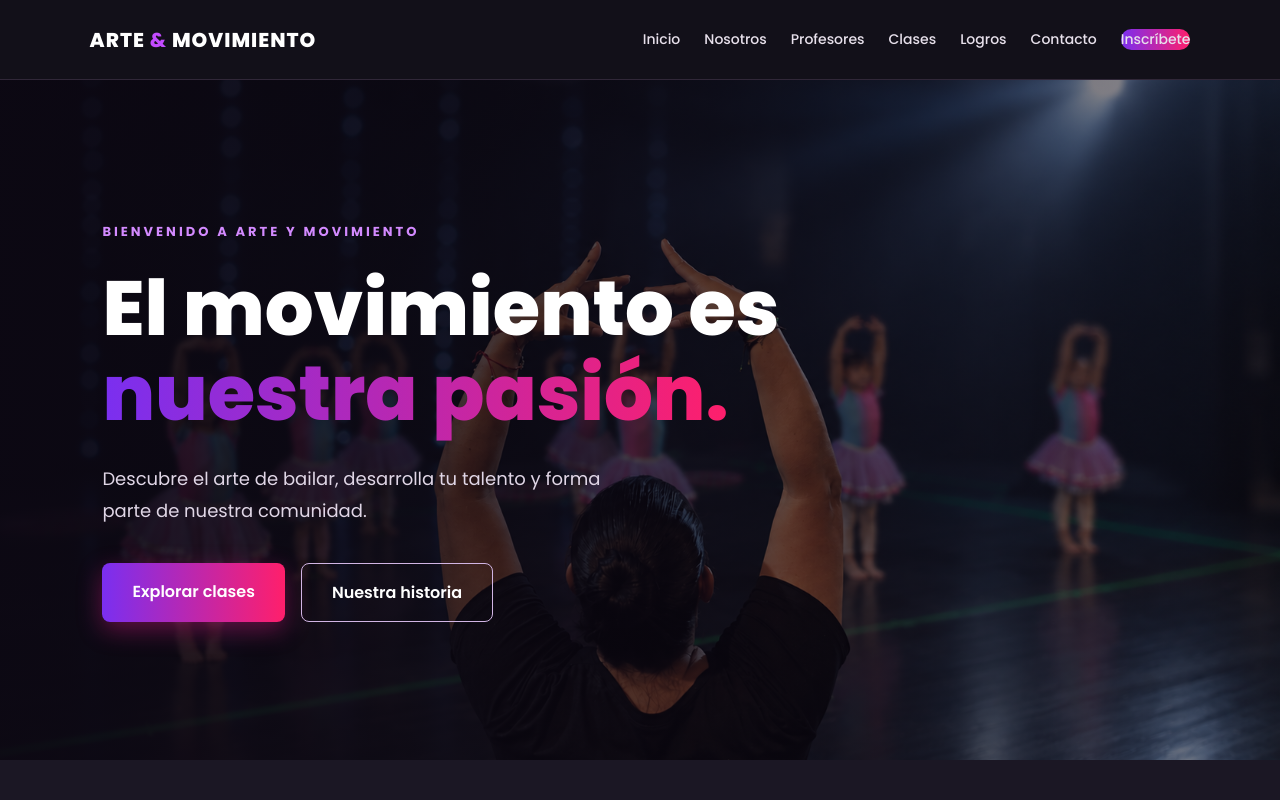
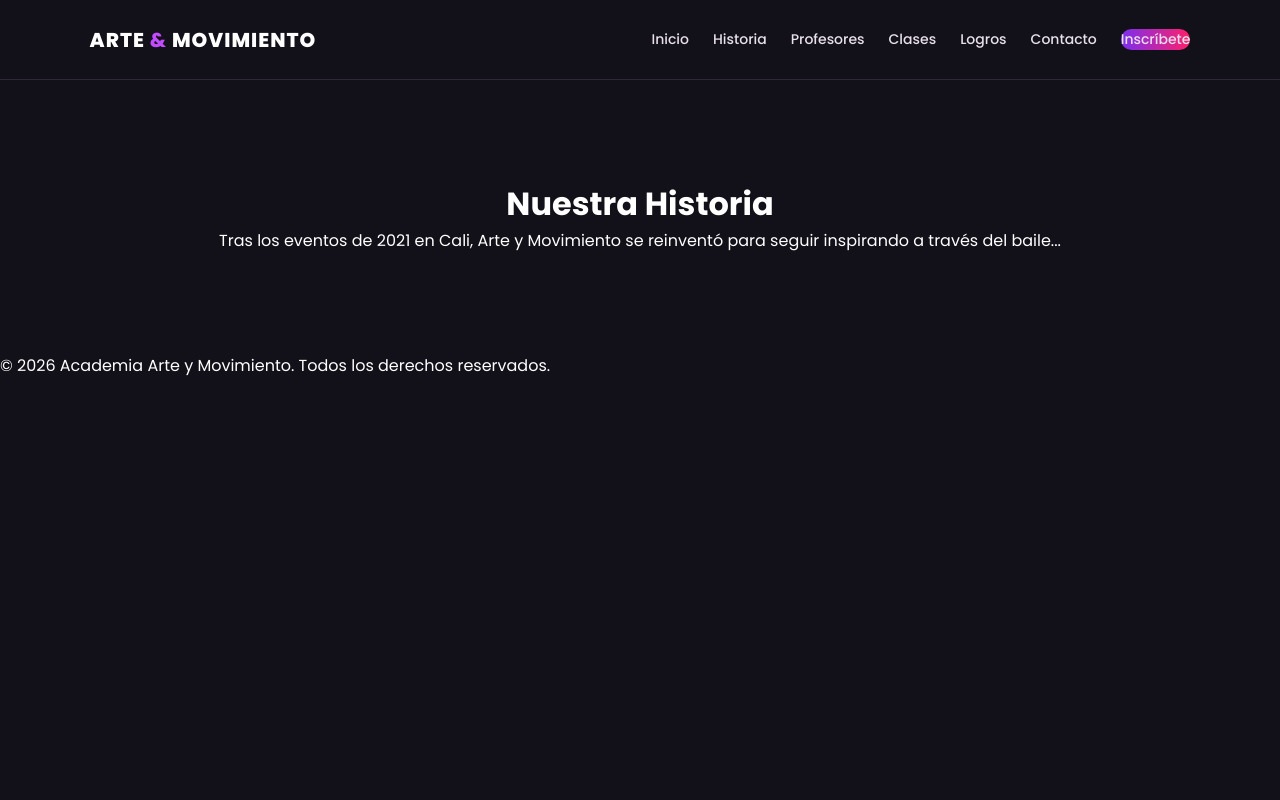
Before and after one commit to Juancaaa317/ProyectoWebA-M, a React (Vite) app: page /historia in a window 1280 px wide. Shown: the top 800 px of the page. Built offline with nearby package versions, Linux system fonts and the light colour scheme.

Commit message:
Ampliacion Historia AyM

```diff
--- a/package.json
+++ b/package.json
@@ -11,7 +11,8 @@
   },
   "dependencies": {
     "react": "^19.2.8",
-    "react-dom": "^19.2.8"
+    "react-dom": "^19.2.8",
+    "react-router-dom": "^7.18.4"
   },
   "devDependencies": {
     "@babel/core": "^7.29.7",
--- a/src/App.jsx
+++ b/src/App.jsx
@@ -1,9 +1,19 @@
-import Home from './pages/Home'
+import { BrowserRouter, Routes, Route } from "react-router-dom";
+import Home from "./pages/Home";
+import Historia from "./pages/Historia";
 
 function App() {
     return (
-        <Home />
-    )
+        <BrowserRouter>
+            <Routes>
+                {/* Ruta principal que carga tu Home actual */}
+                <Route path="/" element={<Home />} />
+
+                {/* Nueva ruta para la historia de la academia */}
+                <Route path="/historia" element={<Historia />} />
+            </Routes>
+        </BrowserRouter>
+    );
 }
 
-export default App
+export default App;
--- a/src/components/About.jsx
+++ b/src/components/About.jsx
@@ -2,10 +2,10 @@ import { useEffect, useRef, useState } from "react";
 import "../styles/about.css";
 
 const stats = [
-  { valor: 10, sufijo: "+", texto: "Años de trayectoria" },
-  { valor: 26, sufijo: "", texto: "Alumnos activos" },
-  { valor: 5, sufijo: "+", texto: "Estilos de baile" },
-  { valor: 30, sufijo: "+", texto: "Presentaciones" },
+  { valor: 12, sufijo: "", texto: "Años de trayectoria" },
+  { valor: 23, sufijo: "", texto: "Alumnos activos" },
+  { valor: 6, sufijo: "", texto: "Estilos de baile" },
+  { valor: 12, sufijo: "", texto: "Presentaciones" },
 ];
 
 function Contador({ valor, sufijo }) {
--- a/src/components/Footer.jsx
+++ b/src/components/Footer.jsx
@@ -0,0 +1,11 @@
+import "../styles/footer.css"; // Por si luego le pones estilos
+
+function Footer() {
+    return (
+        <footer className="footer-container">
+            <p>&copy; 2026 Academia Arte y Movimiento. Todos los derechos reservados.</p>
+        </footer>
+    );
+}
+
+export default Footer; // <- Esta es la línea que soluciona el error
--- a/src/components/Navbar.jsx
+++ b/src/components/Navbar.jsx
@@ -1,5 +1,5 @@
-
 import { useState } from "react";
+import { Link } from "react-router-dom"; // 1. Importamos Link
 import "../styles/navbar.css";
 
 function Navbar() {
@@ -9,9 +9,10 @@ function Navbar() {
 
   return (
     <header className="navbar">
-      <a href="#inicio" className="navbar-logo">
+      {/* 2. El logo ahora lleva al inicio (/) */}
+      <Link to="/" className="navbar-logo" onClick={closeMenu}>
         ARTE <span>&</span> MOVIMIENTO
-      </a>
+      </Link>
 
       <button
         className="menu-toggle"
@@ -23,8 +24,11 @@ function Navbar() {
       </button>
 
       <nav className={menuOpen ? "nav-links active" : "nav-links"}>
-        <a href="#inicio" onClick={closeMenu}>Inicio</a>
-        <a href="#nosotros" onClick={closeMenu}>Nosotros</a>
+        {/* 3. Inicio e Historia usan <Link> para navegar entre páginas */}
+        <Link to="/" onClick={closeMenu}>Inicio</Link>
+        <Link to="/historia" onClick={closeMenu}>Historia</Link>
+
+        {/* Los demás mantienen <a> si son secciones dentro de la misma página */}
         <a href="#profesores" onClick={closeMenu}>Profesores</a>
         <a href="#clases" onClick={closeMenu}>Clases</a>
         <a href="#logros" onClick={closeMenu}>Logros</a>
--- /dev/null
+++ b/src/pages/Historia.jsx
@@ -0,0 +1,20 @@
+import Navbar from "../components/Navbar";
+import Footer from "../components/Footer"; // Si tienes un footer, lo importas también
+
+function Historia() {
+    return (
+        <>
+            <Navbar />
+            <main style={{ padding: "100px 20px", textAlign: "center" }}>
+                <h1>Nuestra Historia</h1>
+                <p>
+                    Tras los eventos de 2021 en Cali, Arte y Movimiento se reinventó
+                    para seguir inspirando a través del baile...
+                </p>
+            </main>
+            <Footer />
+        </>
+    );
+}
+
+export default Historia;
```
Also changed, not shown: 1 other file (tests, documents, lock files or other folders).
